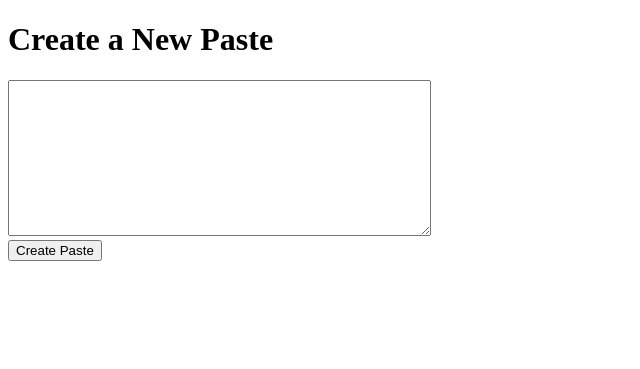
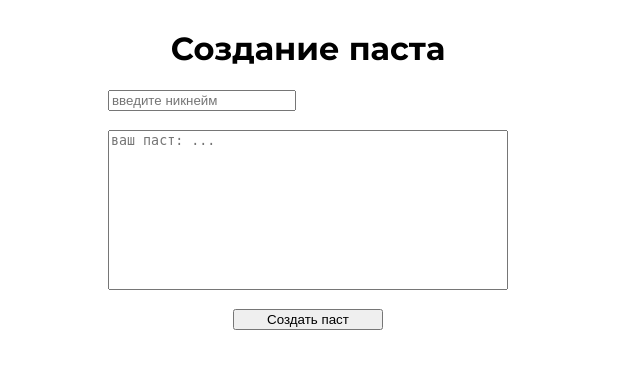
Before and after one commit to pon95/pasteFy, a Flask app: page / in a window 1280 px wide. Shown: the top 369 px of the page, without its empty margins (0-640 px from the left). Run offline with Flask 3, Linux system fonts and the light colour scheme.

Commit message:
Update index.html style

```diff
--- a/templates/index.html
+++ b/templates/index.html
@@ -3,14 +3,56 @@
 <head>
     <meta charset="UTF-8">
     <meta name="viewport" content="width=device-width, initial-scale=1.0">
+    <link rel="preconnect" href="https://fonts.gstatic.com">
+    <link href="https://fonts.googleapis.com/css2?family=Montserrat:wght@400;700&display=swap" rel="stylesheet">
     <title>Create Paste</title>
+    <script src="https://code.jquery.com/jquery-3.6.0.min.js"></script>
+    <script>
+        $(document).ready(function() {
+          const textarea = $('#auto-resize-textarea');
+
+          textarea.on('input', function () {
+            this.style.height = 'auto';
+            this.style.height = (this.scrollHeight) + 'px';
+          });
+
+          // Инициализация размера текстового поля
+          textarea.trigger('input');
+        });
+    </script>
+    <style>
+        body {
+    font-family: 'Montserrat', sans-serif;
+        }
+        form {
+            display: flex;
+            flex-direction: column;
+            margin-left: 100px;
+            width: 400px;
+        }
+        .container {
+            display: flex;
+            justify-content: center;
+            align-items: center;
+        }
+        #auto-resize-textarea {
+            overflow: hidden;
+            resize: none;
+        }
+    </style>
 </head>
 <body>
-    <h1>Create a New Paste</h1>
     <form method="POST">
-        <textarea name="text" rows="10" cols="50"></textarea>
+        <div class="container">
+            <h1 class="class">Создание паста</h1>
+        </div>
+        <input type="text" name="nickname" placeholder="введите никнейм" style="width: 180px"/>
         <br>
-        <input type="submit" value="Create Paste">
+        <textarea name="text" id="auto-resize-textarea" rows="10" cols="20" placeholder="ваш паст: ..."></textarea>
+        <br>
+        <div class="container">
+            <input type="submit" value="Создать паст" style="width: 150px;">
+        </div>
     </form>
 </body>
 </html>
```
